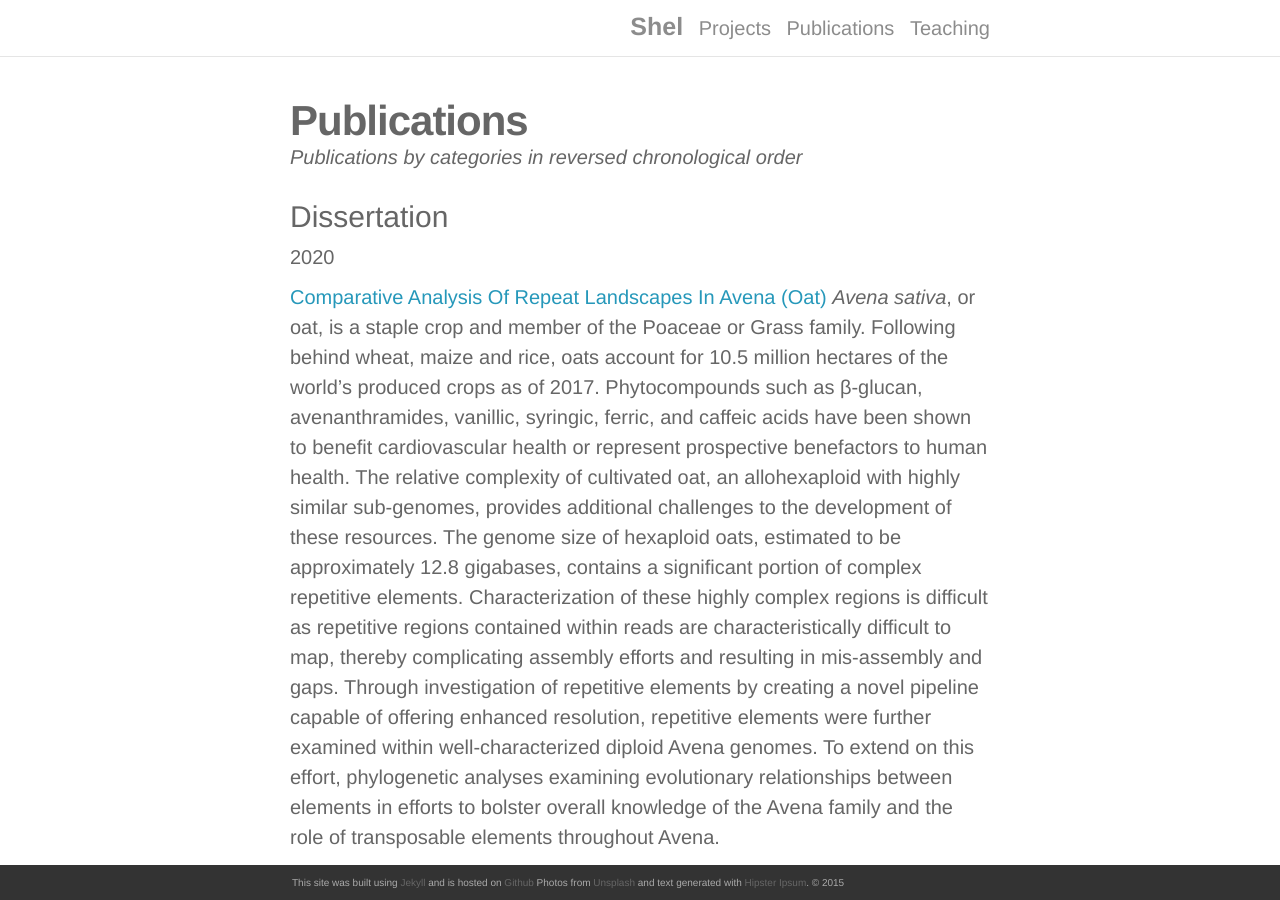
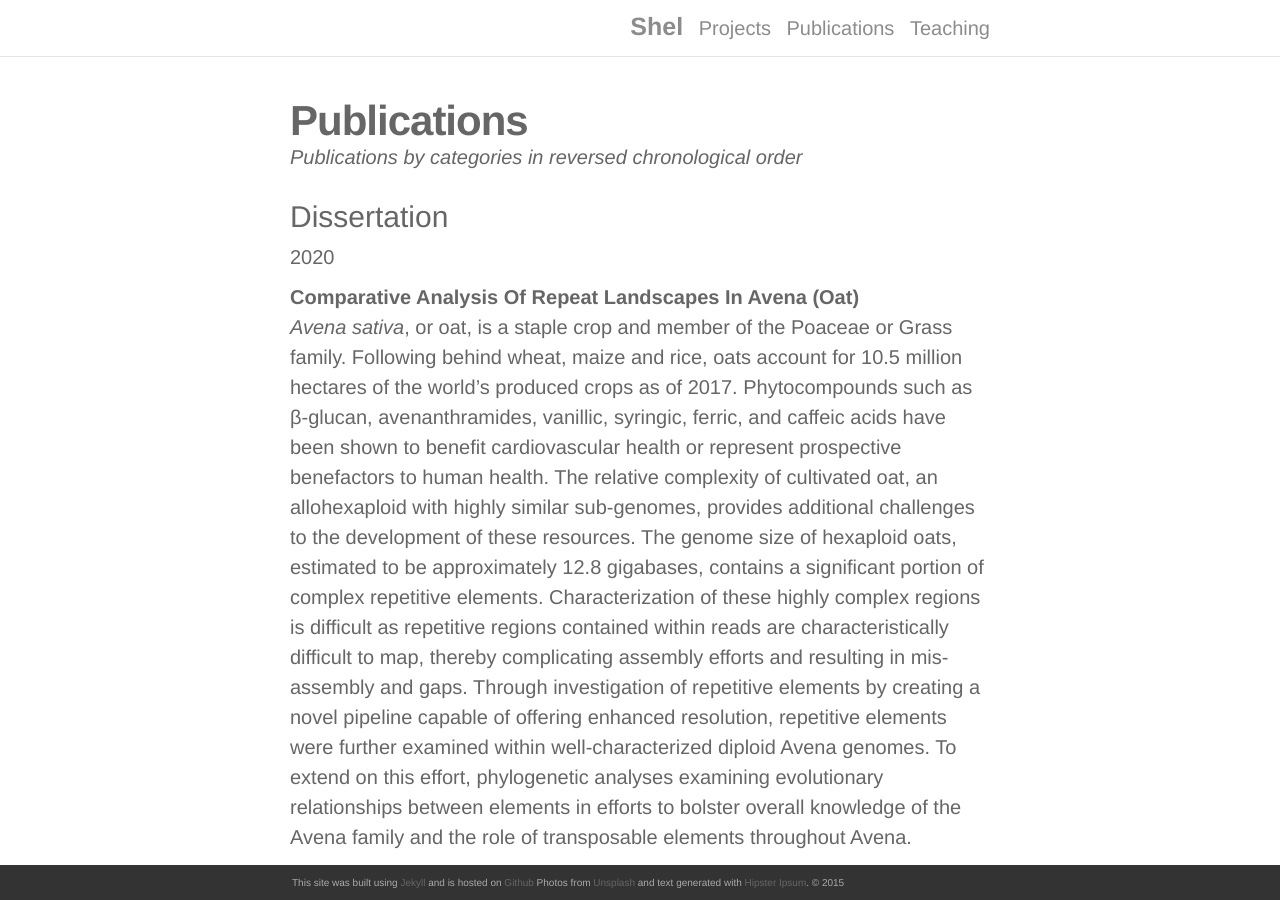
Before and after one commit to shelvasha/shelvasha.github.io, a Jekyll site: the page built from publications.md, in a window 1280 px wide and 900 px high. Built offline with Jekyll 4.4.1, drawn with Linux system fonts in a browser that asks for light colours; nearby versions of some CDN libraries.

Commit message:
Update publications.md

```diff
--- a/publications.md
+++ b/publications.md
@@ -9,7 +9,8 @@ description: Publications by categories in reversed chronological order
 
 #### 2020
 
-[Comparative Analysis Of Repeat Landscapes In Avena (Oat)]()
+**Comparative Analysis Of Repeat Landscapes In Avena (Oat)**
+<br/>
 _Avena sativa_, or oat, is a staple crop and member of the Poaceae or Grass family. Following behind wheat, maize and rice, oats account for 10.5 million hectares of the world’s produced crops as of 2017. Phytocompounds such as β-glucan, avenanthramides, vanillic, syringic, ferric, and caffeic acids have been shown to benefit cardiovascular health or represent prospective benefactors to human health. The relative complexity of cultivated oat, an allohexaploid with highly similar sub-genomes, provides additional challenges to the development of these resources. The genome size of hexaploid oats, estimated to be approximately 12.8 gigabases, contains a significant portion of complex repetitive elements. Characterization of these highly complex regions is difficult as repetitive regions contained within reads are characteristically difficult to map, thereby complicating assembly efforts and resulting in mis-assembly and gaps. Through investigation of repetitive elements by creating a novel pipeline capable of offering enhanced resolution, repetitive elements were further examined within well-characterized diploid Avena genomes. To extend on this effort, phylogenetic analyses examining evolutionary relationships between elements in efforts to bolster overall knowledge of the Avena family and the role of transposable elements throughout Avena.
 
   <br/>
```
